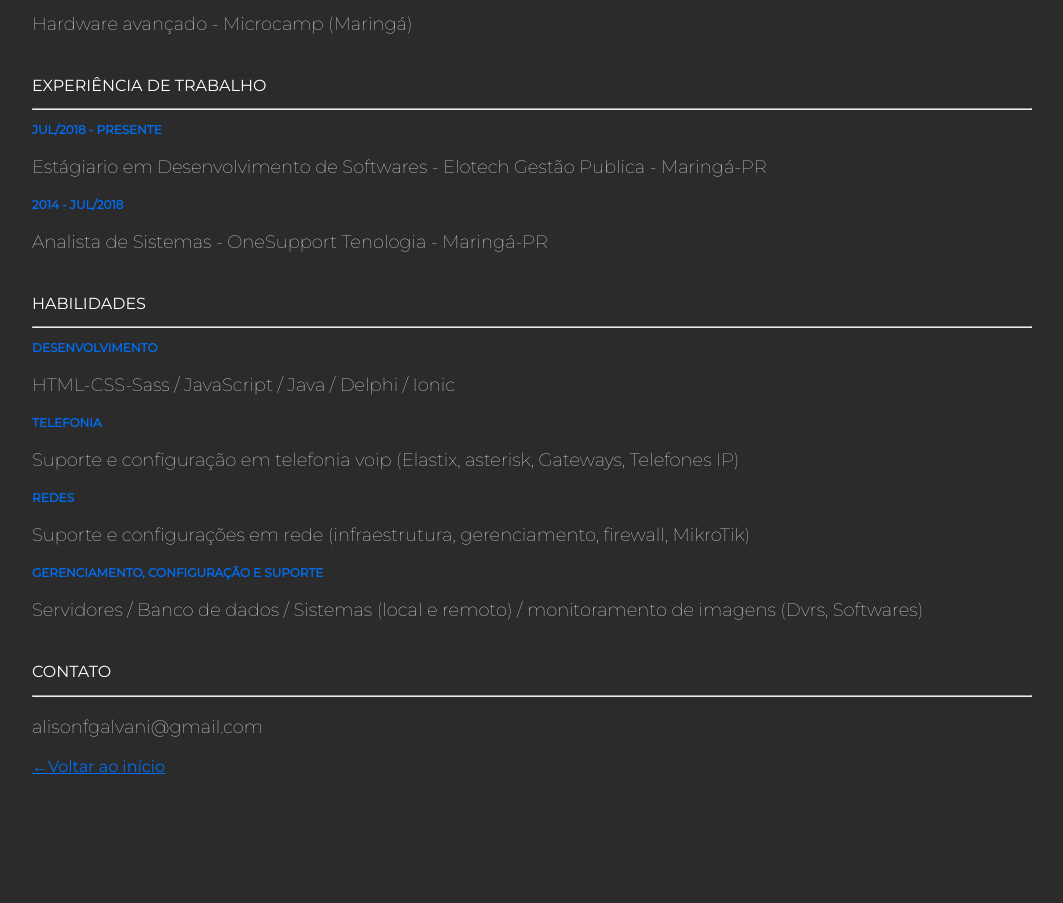
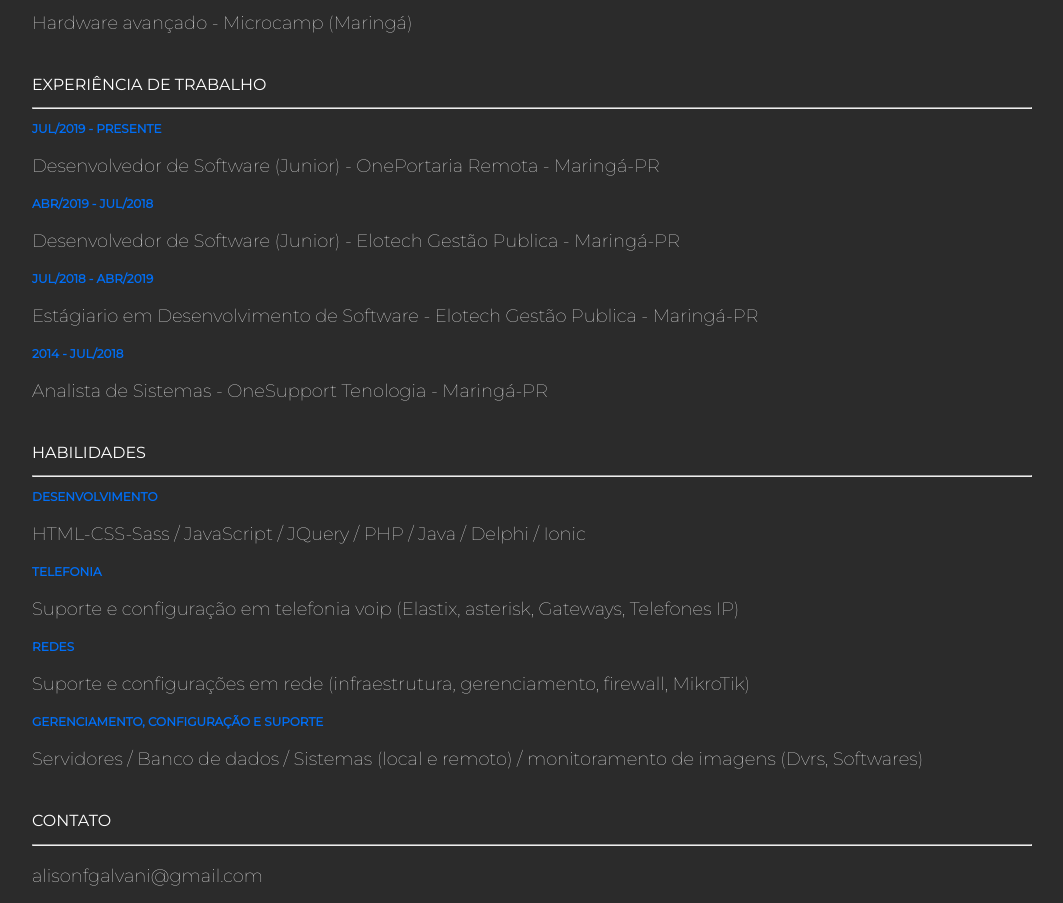
Before and after one commit to AlisonGalvani/MeuSite, a plain HTML site: page curriculo.html in a window 1280 px wide. Shown: the part 1380-2283 px from the top of the page, without its empty margins (68-1131 px from the left). Before the commit the page ends 2246 px from the top, so only its background shows below. Drawn offline with Linux system fonts and the light colour scheme.

Commit message:
atualizacao foto + curriculo

```diff
--- a/curriculo.html
+++ b/curriculo.html
@@ -111,9 +111,17 @@
 					<h2>Experiência de Trabalho</h2>
 							<hr>
 
-								<h3>jul/2018 - presente</h3>
+							<h3>jul/2019 - PRESENTE</h3>
 
-									<p>Estágiario em Desenvolvimento de Softwares - Elotech Gestão Publica - Maringá-PR</p>
+							<p>Desenvolvedor de Software (Junior) - OnePortaria Remota - Maringá-PR</p>
+
+							<h3>abr/2019 - jul/2018</h3>
+
+							<p>Desenvolvedor de Software (Junior) - Elotech Gestão Publica - Maringá-PR</p>
+
+							<h3>jul/2018 - abr/2019</h3>
+
+									<p>Estágiario em Desenvolvimento de Software - Elotech Gestão Publica - Maringá-PR</p>
 
 								<h3>2014 - jul/2018</h3>
 
@@ -132,7 +140,7 @@
 
 						<h3>Desenvolvimento</h3>
 
-							<p>HTML-CSS-Sass / JavaScript / Java / Delphi / Ionic</p>
+							<p>HTML-CSS-Sass / JavaScript / JQuery / PHP / Java / Delphi / Ionic</p>
 
 						<h3>Telefonia</h3>
 
```
Also changed, not shown: img/alison-profile.jpg, img/alison-profile2.jpg (added).
